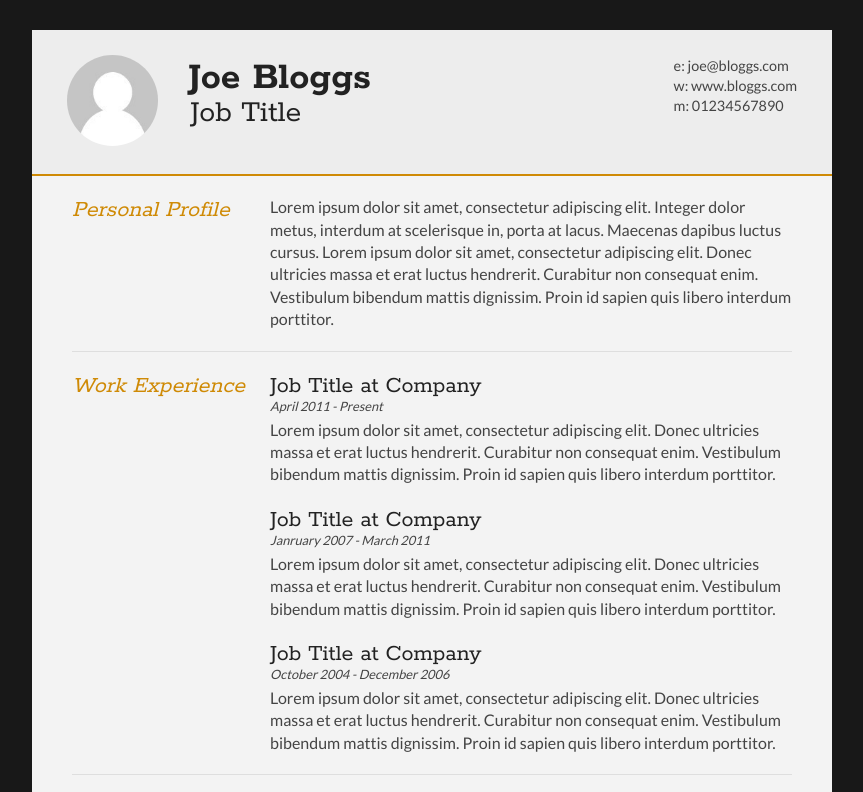
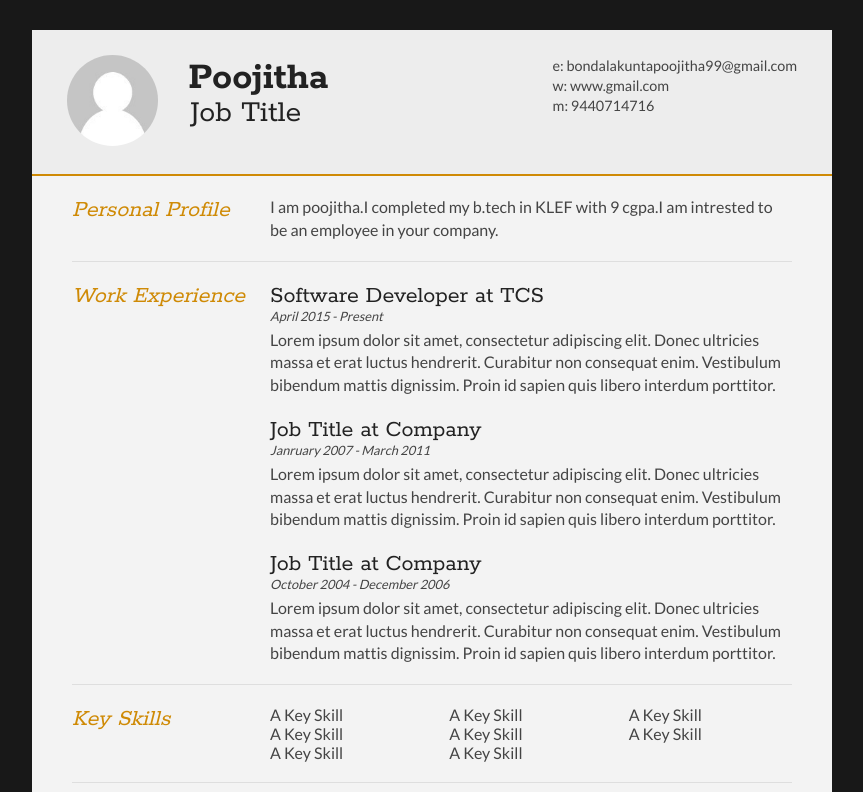
Before and after one commit to Poojitha123/Poojitha123.github.io, a plain HTML site: page index.html in a window 1280 px wide. Shown: the top 792 px of the page, without its empty margins (208-1071 px from the left). Drawn offline with Linux system fonts and the light colour scheme.

Commit message:
edited resume formate

```diff
--- a/index.html
+++ b/index.html
@@ -1,7 +1,7 @@
 <!DOCTYPE html>
 <html>
 <head>
-<title>Joe Bloggs - Curriculum Vitae</title>
+<title>Poojitha- Curriculum Vitae</title>
 
 <meta name="viewport" content="width=device-width"/>
 <meta name="description" content="The Curriculum Vitae of Joe Bloggs."/>
@@ -22,15 +22,15 @@
 		</div>
 
 		<div id="name">
-			<h1 class="quickFade delayTwo">Joe Bloggs</h1>
+			<h1 class="quickFade delayTwo">Poojitha</h1>
 			<h2 class="quickFade delayThree">Job Title</h2>
 		</div>
 
 		<div id="contactDetails" class="quickFade delayFour">
 			<ul>
-				<li>e: <a href="mailto:joe@bloggs.com" target="_blank">joe@bloggs.com</a></li>
-				<li>w: <a href="http://www.bloggs.com">www.bloggs.com</a></li>
-				<li>m: 01234567890</li>
+				<li>e: <a href="mailto:joe@bloggs.com" target="_blank">bondalakuntapoojitha99@gmail.com</a></li>
+				<li>w: <a href="http://www.bloggs.com">www.gmail.com</a></li>
+				<li>m: 9440714716</li>
 			</ul>
 		</div>
 		<div class="clear"></div>
@@ -44,7 +44,7 @@
 				</div>
 
 				<div class="sectionContent">
-					<p>Lorem ipsum dolor sit amet, consectetur adipiscing elit. Integer dolor metus, interdum at scelerisque in, porta at lacus. Maecenas dapibus luctus cursus. Lorem ipsum dolor sit amet, consectetur adipiscing elit. Donec ultricies massa et erat luctus hendrerit. Curabitur non consequat enim. Vestibulum bibendum mattis dignissim. Proin id sapien quis libero interdum porttitor.</p>
+					<p>I am poojitha.I completed my b.tech in KLEF with 9 cgpa.I am intrested to be an employee in your company.</p>
 				</div>
 			</article>
 			<div class="clear"></div>
@@ -58,8 +58,8 @@
 
 			<div class="sectionContent">
 				<article>
-					<h2>Job Title at Company</h2>
-					<p class="subDetails">April 2011 - Present</p>
+					<h2>Software Developer at TCS</h2>
+					<p class="subDetails">April 2015 - Present</p>
 					<p>Lorem ipsum dolor sit amet, consectetur adipiscing elit. Donec ultricies massa et erat luctus hendrerit. Curabitur non consequat enim. Vestibulum bibendum mattis dignissim. Proin id sapien quis libero interdum porttitor.</p>
 				</article>
 
```
